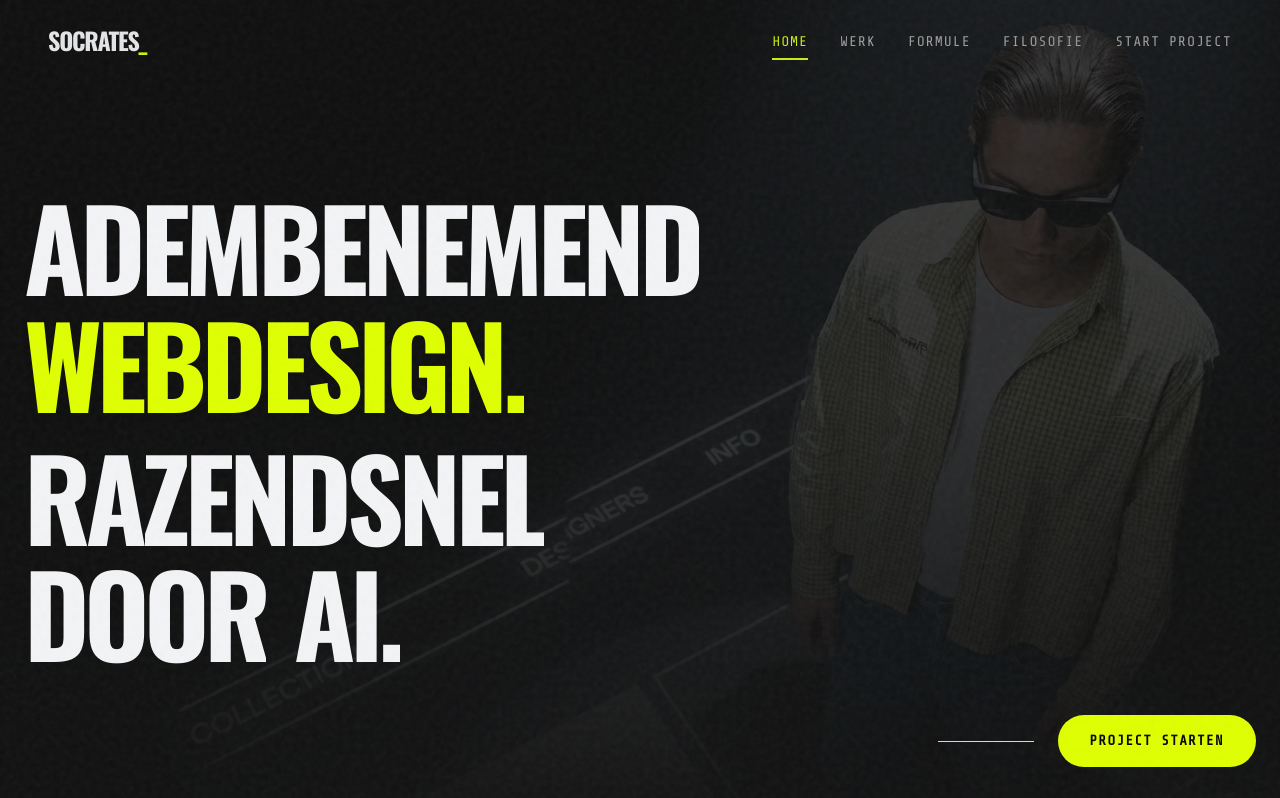
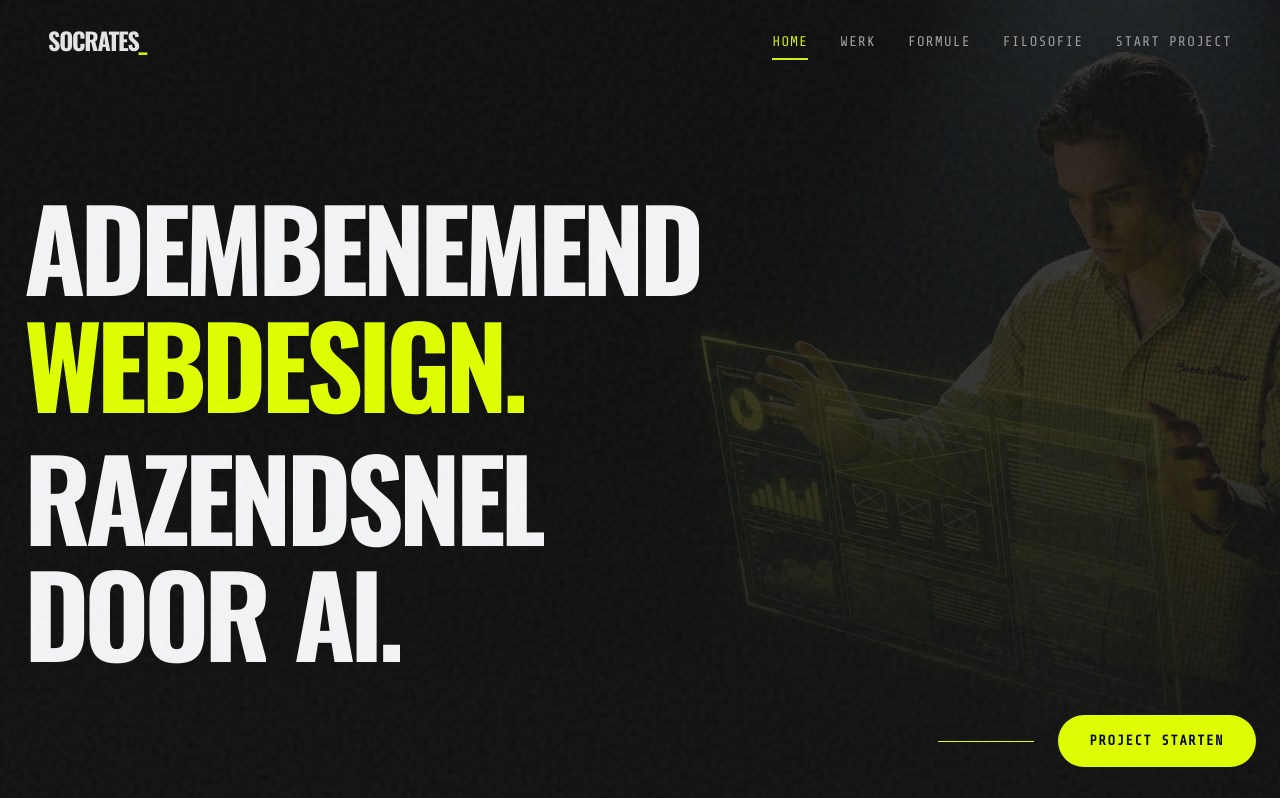
Before and after one commit to kayadelfgaauw/Socrates_Webdesign, a React (Vite) app: page / in a window 1280 px wide. Shown: the top 798 px of the page. Built offline with nearby package versions, Linux system fonts and the light colour scheme.

Commit message:
Update hero section to use new Hero.2.webp image

```diff
--- a/src/pages/Home.jsx
+++ b/src/pages/Home.jsx
@@ -68,7 +68,7 @@ export default function Home() {
             <section className="hero-section relative h-[100svh] w-full overflow-hidden flex flex-col items-center justify-center pt-24 pb-12 px-6">
                 <div
                     className="hero-bg absolute inset-0 bg-cover bg-center opacity-[0.15] z-0 scale-110"
-                    style={{ backgroundImage: "url('/images/Hero.webp')" }}
+                    style={{ backgroundImage: "url('/images/Hero.2.webp')" }}
                 >
                     <div className="absolute inset-0 bg-gradient-to-t from-carbon via-transparent to-transparent"></div>
                 </div>
```
Also changed, not shown: public/images/Hero.2.webp (added).
